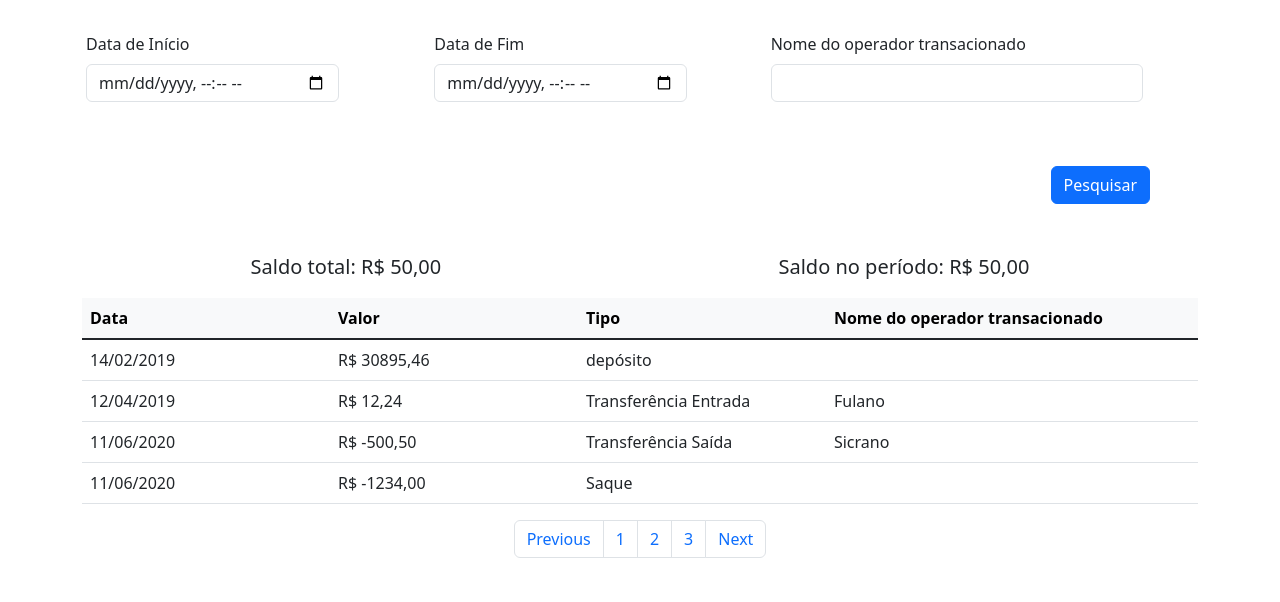
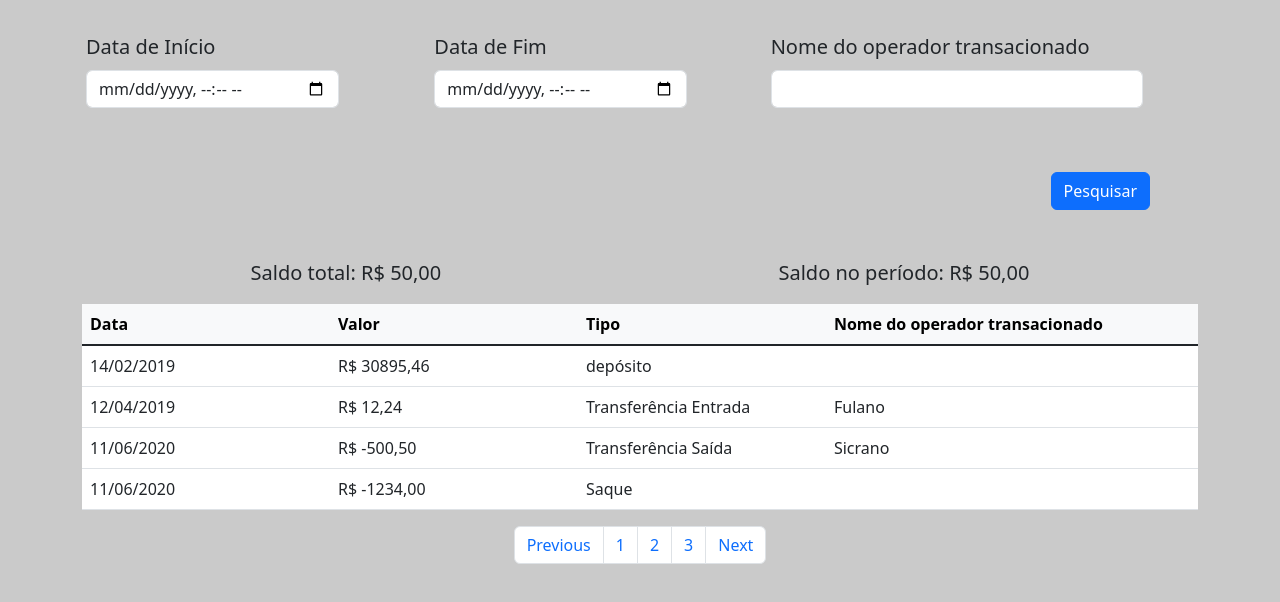
Before and after one commit to Michel172002/Processo-Seletivo-Supera-Frontend, a React (Vite) app in the folder ps-frontend/: page / in a window 1280 px wide. Shown: the top 602 px of the page. Built offline with nearby package versions, Linux system fonts and the light colour scheme.

Commit message:
making small changes

```diff
--- a/ps-frontend/src/components/pages/Home.jsx
+++ b/ps-frontend/src/components/pages/Home.jsx
@@ -6,15 +6,15 @@ function Home() {
             <form>
                 <div className="row pt-3">
                     <div className="col-3 me-auto p-3">
-                        <label class="form-label">Data de Início</label>
+                        <label class="form-label fs-5">Data de Início</label>
                         <input type="datetime-local" class="form-control" />
                     </div>
                     <div className="col-3 me-auto p-3">
-                        <label class="form-label">Data de Fim</label>
+                        <label class="form-label fs-5">Data de Fim</label>
                         <input type="datetime-local" class="form-control" />
                     </div>
                     <div className="col-4 me-auto pt-3 p-1">
-                        <label class="form-label ">Nome do operador transacionado</label>
+                        <label class="form-label fs-5">Nome do operador transacionado</label>
                         <input type="text" class="form-control" />
                     </div>
                 </div>
--- a/ps-frontend/src/index.css
+++ b/ps-frontend/src/index.css
@@ -6,4 +6,5 @@
 
 html,body,#root{
   height: 100%;
+  background-color: rgb(202, 202, 202);
 }
```
